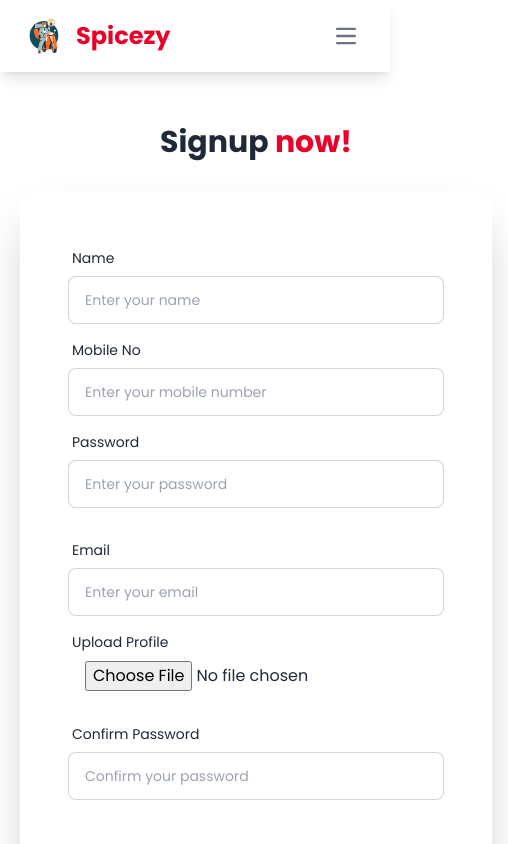
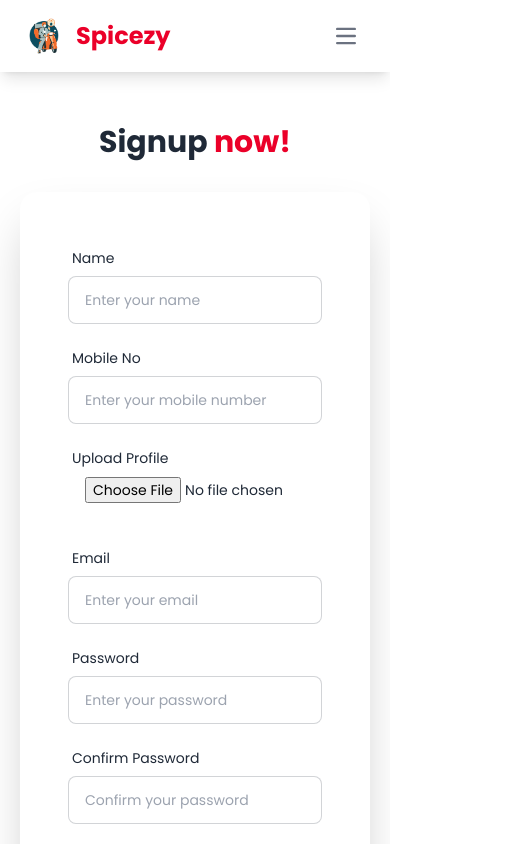
Before and after one commit to Sanjaypk986/Food-Order---frontend, a React (Vite) app: page /signup in a window 390 px wide. Shown: the top 844 px of the page, 508 px wide, since content can reach past the window. Built offline with nearby package versions, Linux system fonts and the light colour scheme.

Commit message:
signup and login pages in to responsive

```diff
--- a/src/components/forms/SignupForm.jsx
+++ b/src/components/forms/SignupForm.jsx
@@ -1,7 +1,7 @@
-import axios from "axios";
 import React from "react";
 import { useForm } from "react-hook-form";
 import { useNavigate } from "react-router-dom";
+import axios from "axios";
 
 const SignupForm = () => {
   const navigate = useNavigate();
@@ -12,28 +12,45 @@ const SignupForm = () => {
     formState: { errors },
   } = useForm();
 
-  // Watch the password field to validate the confirm password field
   const password = watch("password");
 
   const onSubmit = async (data) => {
+    const formData = new FormData();
+
+    // Append other form fields to the FormData object
+    formData.append("name", data.name);
+    formData.append("email", data.email);
+    formData.append("mobile", data.mobile);
+    formData.append("password", data.password);
+    formData.append("confirmPassword", data.confirmPassword);
+
+    // Append file to the FormData object
+    if (data.image[0]) {
+      formData.append("userImage", data.image[0]);
+    }
+
     try {
       const response = await axios.post(
         "http://localhost:4500/api/v1/user/create",
-        data,
-        { withCredentials: true }
+        formData,
+        {
+          withCredentials: true,
+          headers: {
+            "Content-Type": "multipart/form-data", // Ensure the Content-Type is correct for file uploads
+          },
+        }
       );
       navigate("/user");
     } catch (error) {
-      console.log(error);
+      console.log("Error Message:", error);
     }
   };
 
   return (
     <form
       onSubmit={handleSubmit(onSubmit)}
-      className="card-body grid md:grid-cols-2 gap-4"
+      className="card-body grid grid-cols-1 md:grid-cols-2 gap-4"
     >
-      <div>
       <div className="form-control">
         <label className="label">
           <span className="label-text">Name</span>
@@ -41,7 +58,7 @@ const SignupForm = () => {
         <input
           type="text"
           placeholder="Enter your name"
-            className={`input input-bordered mb-2 text-sm ${
+          className={`input input-bordered text-sm ${
             errors.name ? "input-error" : ""
           }`}
           {...register("name", {
@@ -52,6 +69,7 @@ const SignupForm = () => {
           <span className="text-red-500 text-sm">{errors.name.message}</span>
         )}
       </div>
+
       <div className="form-control">
         <label className="label">
           <span className="label-text">Mobile No</span>
@@ -59,7 +77,7 @@ const SignupForm = () => {
         <input
           type="tel"
           placeholder="Enter your mobile number"
-            className={`input input-bordered mb-2 text-sm ${
+          className={`input input-bordered text-sm ${
             errors.mobile ? "input-error" : ""
           }`}
           {...register("mobile", {
@@ -71,34 +89,21 @@ const SignupForm = () => {
           })}
         />
         {errors.mobile && (
-            <span className="text-red-500 text-sm">
-              {errors.mobile.message}
-            </span>
+          <span className="text-red-500 text-sm">{errors.mobile.message}</span>
         )}
       </div>
+
       <div className="form-control">
         <label className="label">
-            <span className="label-text">Password</span>
+          <span className="label-text">Upload Profile</span>
         </label>
         <input
-            type="password"
-            placeholder="Enter your password"
-            className={`input input-bordered mb-2 text-sm ${
-              errors.password ? "input-error" : ""
-            }`}
-            {...register("password", {
-              required: "Password is required",
-            })}
+          type="file"
+          className={`input text-sm ${errors.image ? "input-error" : ""}`}
+          {...register("image")}
         />
-          {errors.password && (
-            <span className="text-red-500 text-sm">
-              {errors.password.message}
-            </span>
-          )}
-        </div>
       </div>
 
-      <div>
       <div className="form-control">
         <label className="label">
           <span className="label-text">Email</span>
@@ -106,7 +111,7 @@ const SignupForm = () => {
         <input
           type="email"
           placeholder="Enter your email"
-            className={`input input-bordered mb-2 text-sm ${
+          className={`input input-bordered text-sm ${
             errors.email ? "input-error" : ""
           }`}
           {...register("email", {
@@ -121,17 +126,28 @@ const SignupForm = () => {
           <span className="text-red-500 text-sm">{errors.email.message}</span>
         )}
       </div>
+
       <div className="form-control">
         <label className="label">
-            <span className="label-text">Upload Profile</span>
+          <span className="label-text">Password</span>
         </label>
         <input
-            type="file"
-            className={`input mb-2 ${errors.image ? "input-error" : ""}`}
-            {...register("image", {
+          type="password"
+          placeholder="Enter your password"
+          className={`input input-bordered text-sm ${
+            errors.password ? "input-error" : ""
+          }`}
+          {...register("password", {
+            required: "Password is required",
           })}
         />
+        {errors.password && (
+          <span className="text-red-500 text-sm">
+            {errors.password.message}
+          </span>
+        )}
       </div>
+
       <div className="form-control">
         <label className="label">
           <span className="label-text">Confirm Password</span>
@@ -139,13 +155,12 @@ const SignupForm = () => {
         <input
           type="password"
           placeholder="Confirm your password"
-            className={`input input-bordered mb-2 text-sm ${
+          className={`input input-bordered text-sm ${
             errors.confirmPassword ? "input-error" : ""
           }`}
           {...register("confirmPassword", {
             required: "This field is required",
-              validate: (value) =>
-                value === password || "Passwords do not match",
+            validate: (value) => value === password || "Passwords do not match",
           })}
         />
         {errors.confirmPassword && (
@@ -154,13 +169,12 @@ const SignupForm = () => {
           </span>
         )}
       </div>
-      </div>
 
       {/* Submit Button */}
       <div className="form-control mt-6 md:col-span-2">
         <button
           type="submit"
-          className="btn primary-bg text-white font-semibold"
+          className="btn primary-bg text-white font-semibold w-full"
         >
           Signup
         </button>
--- a/src/pages/common/LoginPage.jsx
+++ b/src/pages/common/LoginPage.jsx
@@ -1,32 +1,29 @@
 import React from "react";
+import { Link } from "react-router-dom";
 import LoginForm from "../../components/forms/loginForm";
-import { Link } from "react-router-dom";
 
 const LoginPage = () => {
   return (
     <main>
-      <section className="px-1 sm:px-2 py-7 my-2">
-        <div className="hero">
-          <div className="hero-content flex-col lg:flex-row lg:w-3/4">
-            <div className="text-center lg:text-left">
+      <section className="px-4 py-7 mx-auto container">
+        <div className="flex flex-col lg:flex-row items-center lg:w-3/4 mx-auto justify-center lg:justify-between">
+          <div className="text-center lg:text-left mb-8 lg:mb-0">
             <h1 className="text-3xl lg:text-5xl font-bold">
               Login <span className="primary-text">now!</span>
             </h1>
-              <p className="py-6 text-base md:text-md text-justify  lg:w-3/4">
+            <p className="py-6 text-base md:text-md text-justify lg:w-3/4 mx-auto lg:mx-0">
               Order delicious meals effortlessly with our app. Enjoy a fast,
               secure, and seamless experience right from your home.
             </p>
-
             <p className="text-sm text-blue-500">
               Don't have an account?{" "}
-                <Link className="primary-text " to={"/signup"}>
+              <Link className="primary-text" to="/signup">
                 Signup
               </Link>
             </p>
           </div>
-            <div className="card bg-base-100 w-full max-w-sm shrink-0 shadow-2xl">
+          <div className="card bg-base-100 w-full max-w-sm shadow-2xl mx-auto lg:mx-0">
             <LoginForm />
-            </div>
           </div>
         </div>
       </section>
--- a/src/pages/common/SignupPage.jsx
+++ b/src/pages/common/SignupPage.jsx
@@ -15,9 +15,9 @@ const SignupPage = () => {
             </div>
             <div className="card bg-base-100 w-full max-w-2xl mx-auto shadow-2xl p-4">
               <SignupForm />
-              <p className="text-sm text-center mb-2 text-blue-500">
+              <p className="text-sm text-center my-2 text-blue-500">
                 Already have an account?{" "}
-                <Link className="primary-text" to={'/login'}>
+                <Link className="primary-text" to={"/login"}>
                   Login
                 </Link>
               </p>
```
Also changed, not shown: src/components/forms/LoginForm.jsx (+7 -10 lines). Lines whose indentation alone changed are shown as unchanged.
